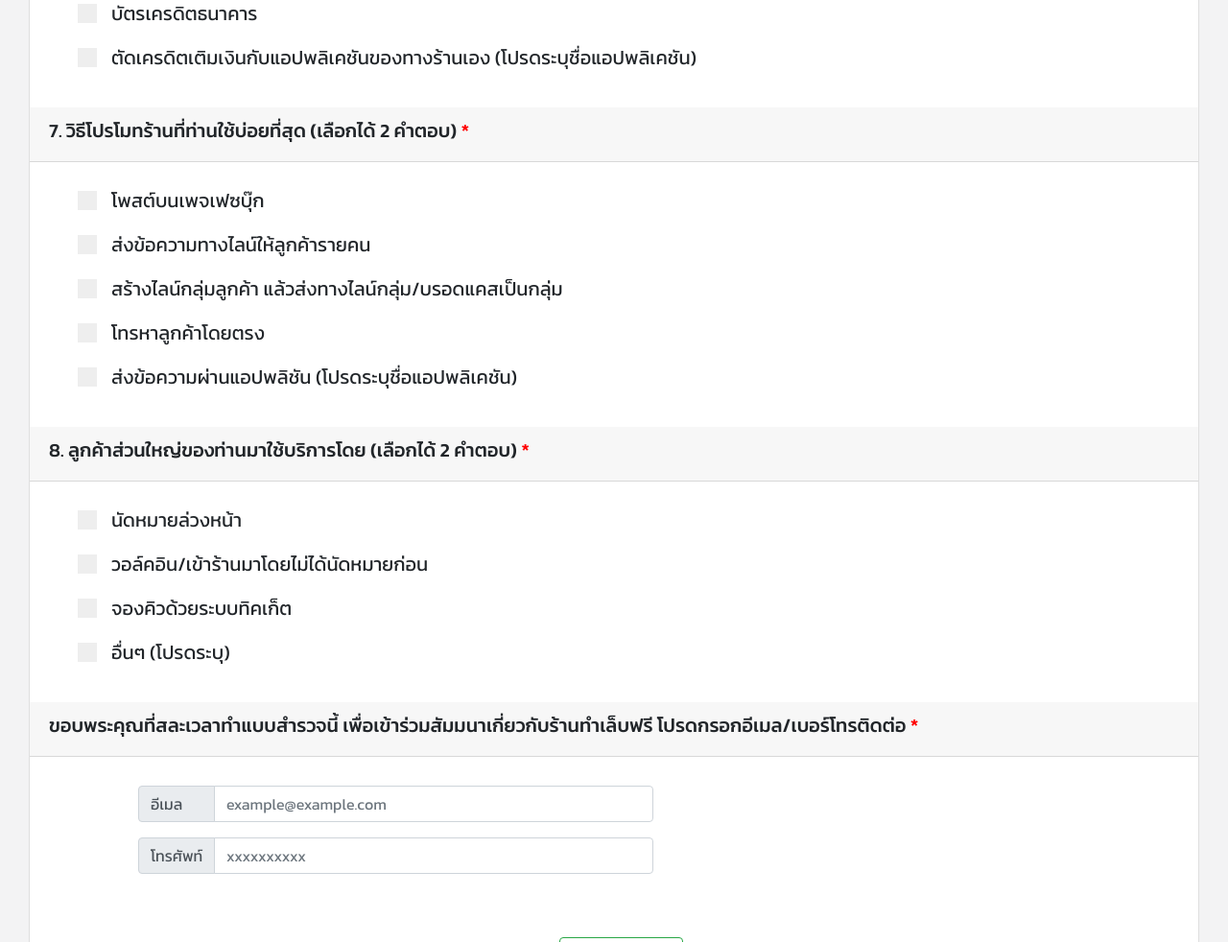
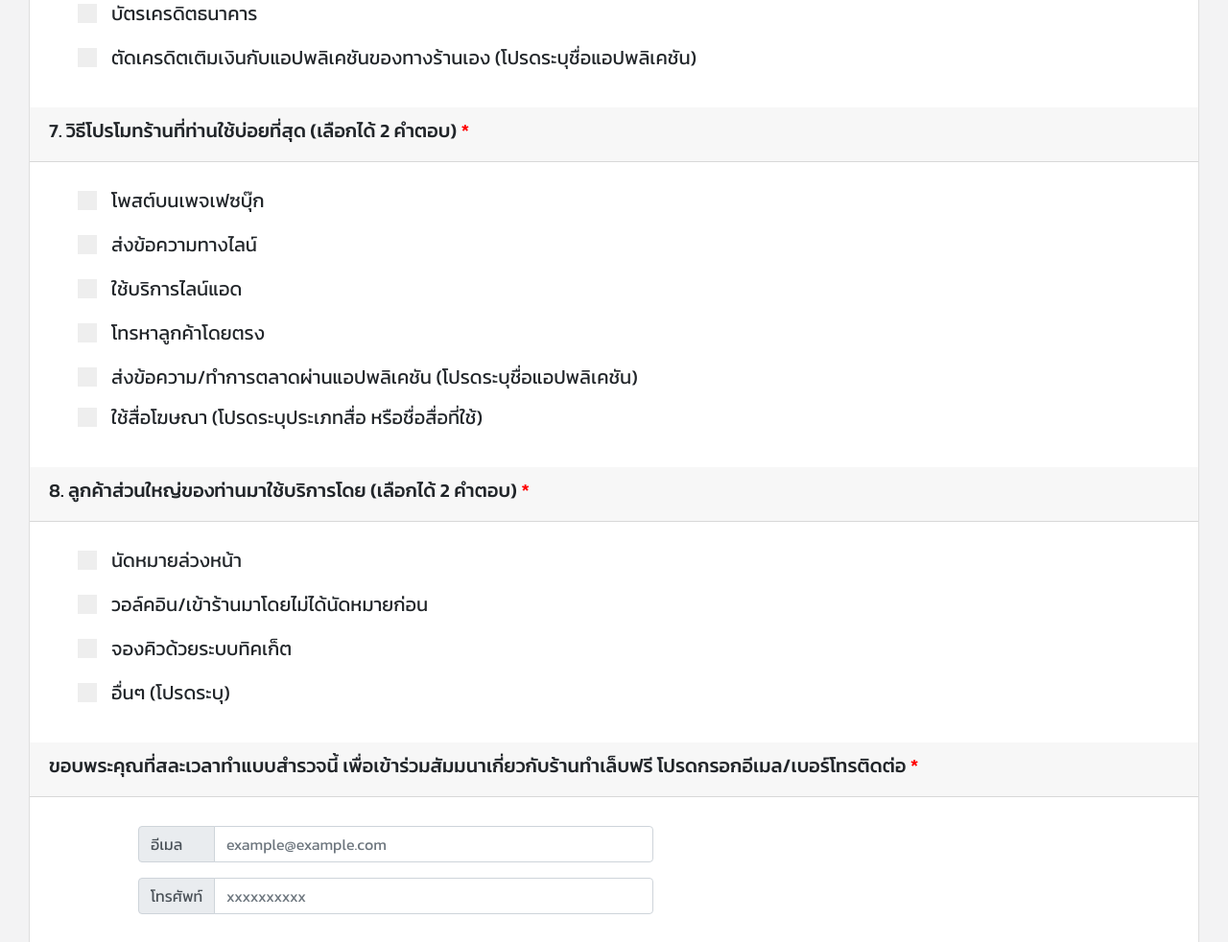
Before and after one commit to smileyingg/Loga_V3, a PHP site: page / in a window 1280 px wide. Shown: the part 2173-3155 px from the top of the page at 96% size. Run offline with PHP 8.4, Linux system fonts and the light colour scheme; data comes from the database, SQL or seed files in the repository; some libraries are stand-ins or nearby versions.

Commit message:
update date event & q7

```diff
--- a/admin_page.php
+++ b/admin_page.php
@@ -55,7 +55,8 @@ include('configdb.php');
         <td>ข้อ 6</td>
         <td>รายละเอียดข้อ 6</td>
         <td>ข้อ 7</td>
-        <td>รายละเอียดข้อ 7</td>
+        <td>รายละเอียดการส่งข้อความผ่านแอป</td>
+        <td>รายละเอียดการใช้สื่อโฆษณา</td>
         <td>ข้อ 8</td>
         <td>รายละเอียดข้อ 8</td>
         <td>Email</td>
@@ -80,6 +81,7 @@ include('configdb.php');
         echo "<td>" . $row["detail_q6"] .  "</td> ";
         echo "<td>" . $row["q7"] .  "</td> ";
         echo "<td>" . $row["detail_q7"] .  "</td> ";
+        echo "<td>" . $row["detail_q7_2"] .  "</td> ";
         echo "<td>" . $row["q8"] .  "</td> ";
         echo "<td>" . $row["detail_q8"] .  "</td> ";
         echo "<td>" . $row["email"] .  "</td> ";
--- a/exportExcel.php
+++ b/exportExcel.php
@@ -30,12 +30,12 @@ echo '  <tr>
         <td>ข้อ 6</td>
         <td>รายละเอียดข้อ 6</td>
         <td>ข้อ 7</td>
-        <td>รายละเอียดข้อ 7</td>
+        <td>รายละเอียดการส่งข้อความผ่านแอป</td>
+        <td>รายละเอียดการใช้สื่อโฆษณา</td>
         <td>ข้อ 8</td>
         <td>รายละเอียดข้อ 8</td>
         <td>Email</td>
         <td>Telephone</td>
-        <td>ลบข้อมูล</td>
         </tr>';
 while ($row = $res->fetch_array()) {
   echo '<tr>
@@ -53,6 +53,7 @@ while ($row = $res->fetch_array()) {
                 <td>' . $row['detail_q6'] . '</td>
                 <td>' . $row['q7'] . '</td>
                 <td>' . $row['detail_q7'] . '</td>
+                <td>' . $row['detail_q7_2'] . '</td>
                 <td>' . $row['q8'] . '</td>
                 <td>' . $row['detail_q8'] . '</td>
                 <td>' . $row['email'] . '</td>
--- a/index.php
+++ b/index.php
@@ -257,13 +257,13 @@
               <span class="checkmark"></span>
             </label>
             <label class="container">
-              <p>ส่งข้อความทางไลน์ให้ลูกค้ารายคน</p>
-              <input class="moreTwo" type="checkbox" id="q7_c2" name="q7[]" onClick="just2_q7();" value="ส่งข้อความทางไลน์ให้ลูกค้ารายคน">
+              <p>ส่งข้อความทางไลน์</p>
+              <input class="moreTwo" type="checkbox" id="q7_c2" name="q7[]" onClick="just2_q7();" value="ส่งข้อความทางไลน์">
               <span class="checkmark"></span>
             </label>
             <label class="container">
-              <p>สร้างไลน์กลุ่มลูกค้า แล้วส่งทางไลน์กลุ่ม/บรอดแคสเป็นกลุ่ม</p>
-              <input class="moreTwo" type="checkbox" id="q7_c3" name="q7[]" onClick="just2_q7();" value="สร้างไลน์กลุ่มลูกค้า แล้วส่งทางไลน์กลุ่ม/บรอดแคสเป็นกลุ่ม">
+              <p>ใช้บริการไลน์แอด</p>
+              <input class="moreTwo" type="checkbox" id="q7_c3" name="q7[]" onClick="just2_q7();" value="ใช้บริการไลน์แอด">
               <span class="checkmark"></span>
             </label>
             <label class="container">
@@ -272,10 +272,16 @@
               <span class="checkmark"></span>
             </label>
             <label class="container controls form-inline">
-              <input class="moreTwo" type="checkbox" id="q7_c5" name="q7[]" value="ส่งข้อความผ่านแอปพลิชัน" onClick="just2_q7();">
+              <input class="moreTwo" type="checkbox" id="q7_c5" name="q7[]" value="ส่งข้อความ/ทำการตลาดผ่านแอปพลิเคชัน" onClick="just2_q7();">
               <span class="checkmark"></span>
-              <span class="label">ส่งข้อความผ่านแอปพลิชัน (โปรดระบุชื่อแอปพลิเคชัน)</span>
+              <span class="label">ส่งข้อความ/ทำการตลาดผ่านแอปพลิเคชัน (โปรดระบุชื่อแอปพลิเคชัน)</span>
               <input type="text" class="form-control input-small" name="txt_q7_c5" id="txt_q7_c5" style="display:none">
+            </label>
+            <label class="container controls form-inline">
+              <input class="moreTwo" type="checkbox" id="q7_c6" name="q7[]" value="ใช้สื่อโฆษณา" onClick="just2_q7();">
+              <span class="checkmark"></span>
+              <span class="label">ใช้สื่อโฆษณา (โปรดระบุประเภทสื่อ หรือชื่อสื่อที่ใช้)</span>
+              <input type="text" class="form-control input-small" name="txt_q7_c6" id="txt_q7_c6" style="display:none">
             </label>
 
           </div>
--- a/script_choice.php
+++ b/script_choice.php
@@ -236,6 +236,16 @@
       document.getElementById('txt_q7_c5').value = "";
       document.getElementById('txt_q7_c5').required = false;
     }
+    var ck = document.getElementById('q7_c6');
+    if (ck.checked == true) {
+      document.getElementById('txt_q7_c6').style.display = "";
+      document.getElementById('txt_q7_c6').focus();
+      document.getElementById('txt_q7_c6').required = true;
+    } else {
+      document.getElementById('txt_q7_c6').style.display = "none";
+      document.getElementById('txt_q7_c6').value = "";
+      document.getElementById('txt_q7_c6').required = false;
+    }
   }
 
   // End Q7
```
Also changed, not shown: checksubmit.php (+4 -3 lines), loga_v3.sql.
